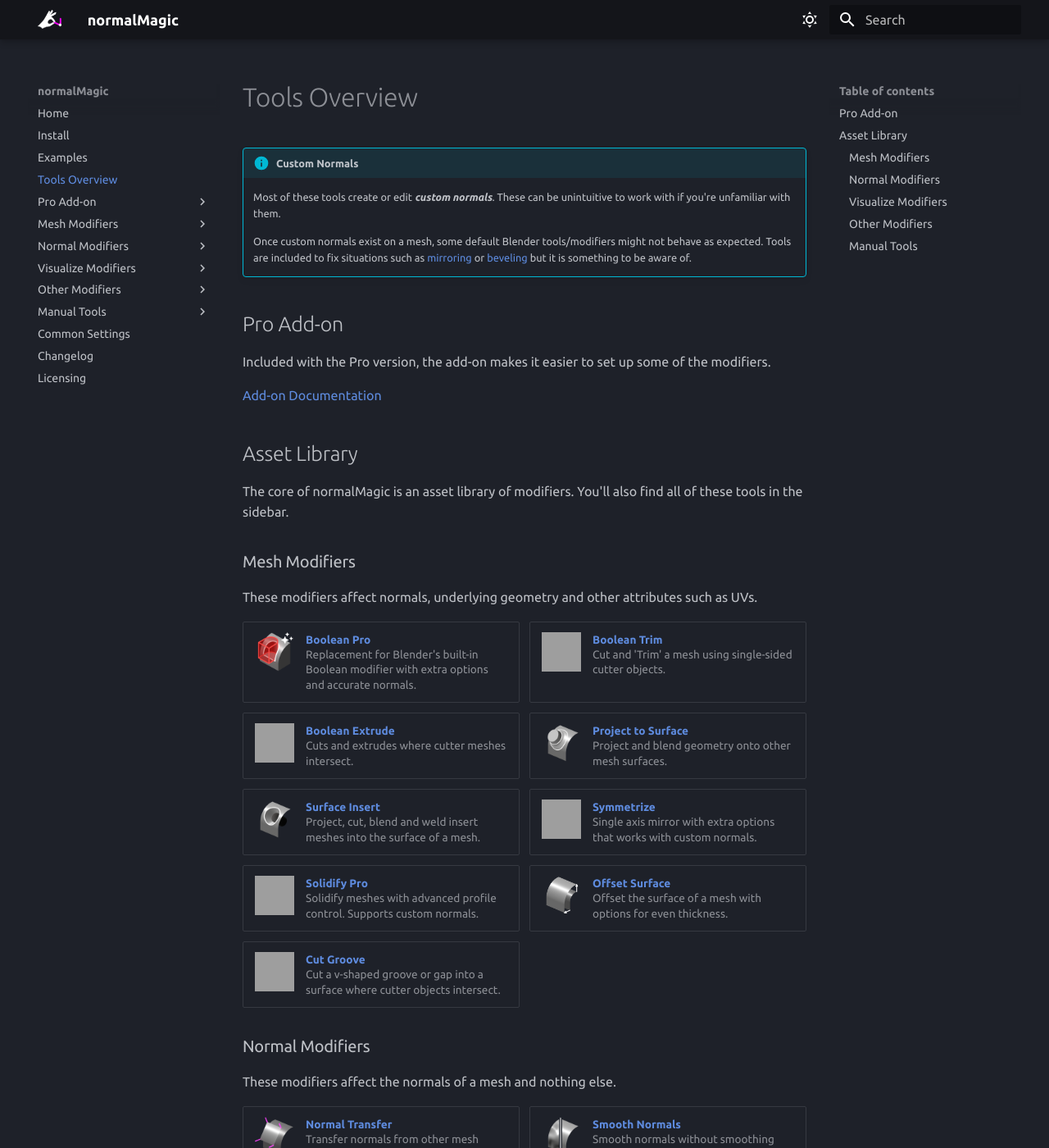
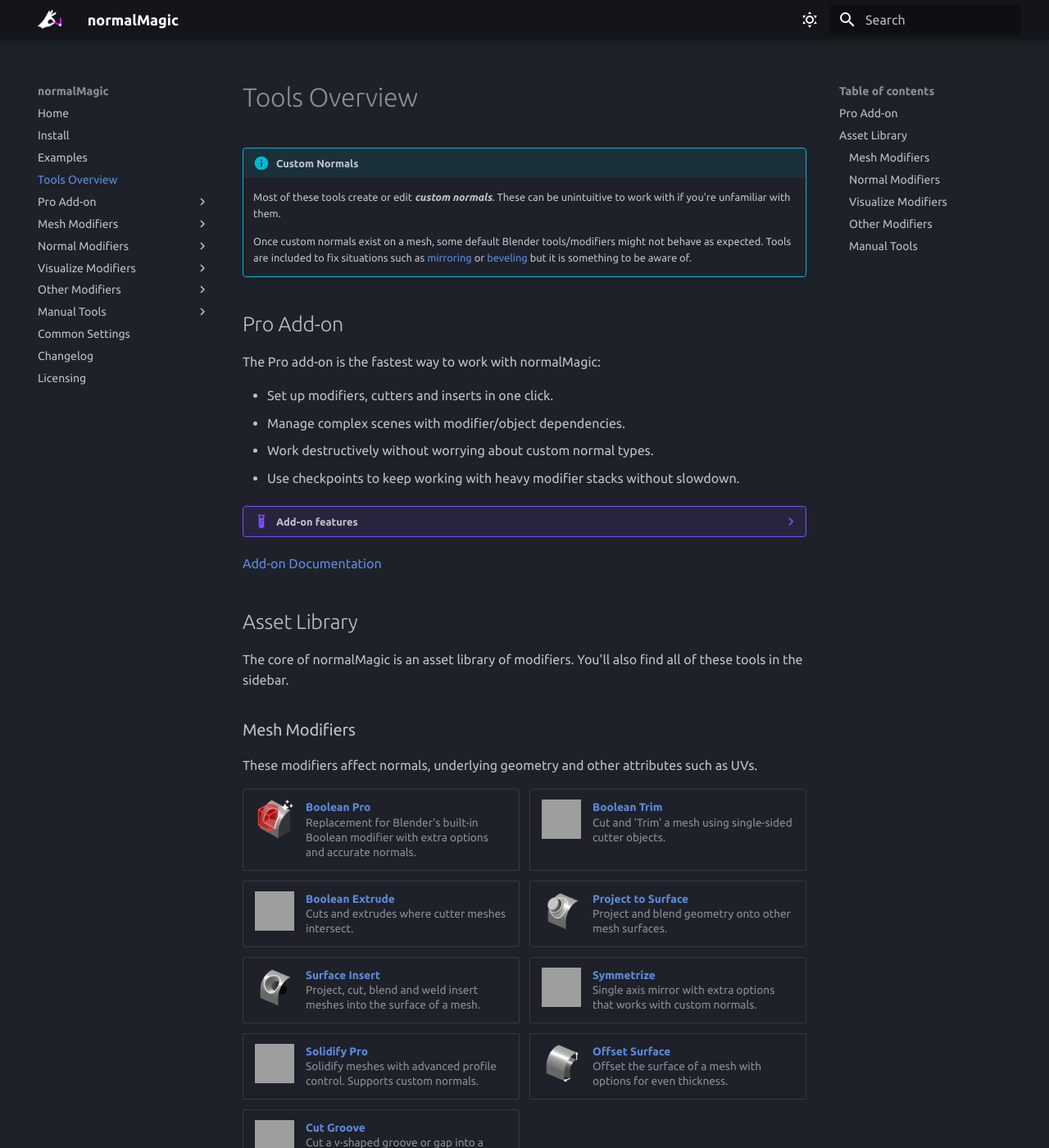
Before and after one commit to SpaghetMeNot/normalmagic, an MkDocs documentation site: the page built from docs/tools_overview.md, in a window 1280 px wide and 1400 px high. Shown: the whole window at 82% size. Built offline with MkDocs 1.6.1 and Material for MkDocs 9.7.7, drawn with Linux system fonts in a browser that asks for light colours; some web fonts are replaced; the version menu is left out; grey boxes are pictures that could not be loaded.

Commit message:
Tools Overview: expanded Pro Add-on intro and collapsible add-on features grid

```diff
--- a/docs/stylesheets/extra.css
+++ b/docs/stylesheets/extra.css
@@ -13,6 +13,15 @@
   width: 2.4rem;
   height: 2.4rem;
   display: block;
+}
+.md-typeset .tool-grid .twemoji.tool-icon {
+  color: var(--md-default-fg-color--light);
+}
+.md-typeset .tool-grid .twemoji.tool-icon svg {
+  width: 1.6rem;
+  height: 1.6rem;
+  max-height: none;
+  margin: 0.4rem;
 }
 .md-typeset .tool-grid a { font-weight: 700; }
 /* Whole card is clickable */
--- a/docs/tools_overview.md
+++ b/docs/tools_overview.md
@@ -6,7 +6,66 @@
     Tools are included to fix situations such as [mirroring](normal_tools/repair_mirrored_normals.md) or [beveling](normal_tools/repair_bevel_normals.md) but it is something to be aware of.
 
 ## Pro Add-on
-Included with the Pro version, the add-on makes it easier to set up some of the modifiers.
+The Pro add-on is the fastest way to work with normalMagic:
+
+- Set up modifiers, cutters and inserts in one click.
+- Manage complex scenes with modifier/object dependencies.
+- Work destructively without worrying about custom normal types.
+- Use checkpoints to keep working with heavy modifier stacks without slowdown.
+
+??? example "Add-on features"
+
+    <div class="grid cards tool-grid side" markdown>
+
+    -   :material-select-multiple:{ .tool-icon }
+
+        [Boolean Pro](./add-on/boolean_pro.md)
+
+        Select cutters, then the object, and click. Cutters are set up for you.
+
+    -   :material-wave-arrow-down:{ .tool-icon }
+
+        [Surface Integration](./add-on/surface_integration.md)
+
+        Insert or project meshes onto a surface in one click.
+
+    -   :material-file-tree-outline:{ .tool-icon }
+
+        [Modifier References](./add-on/modifier_references.md)
+
+        Show, hide, select or apply every object your modifiers reference.
+
+    -   :octicons-link-16:{ .tool-icon }
+
+        [Instance Objects](./add-on/instance_objects.md)
+
+        Duplicate as instances, or use checkpoints to keep heavy stacks responsive.
+
+    -   :material-monitor-eye:{ .tool-icon }
+
+        [Object Display](./add-on/object_display.md)
+
+        Make cutters and helpers "Viewport Only" so they never show in renders.
+
+    -   :material-dock-top:{ .tool-icon }
+
+        [Modifier Header](./add-on/modifier_header.md)
+
+        Add common modifiers from a button bar above the modifier stack.
+
+    -   :material-content-save-cog-outline:{ .tool-icon }
+
+        [Modifier Defaults](./add-on/modifier_defaults.md)
+
+        Save your preferred settings for any modifier. Kept through updates.
+
+    -   :material-alert-outline:{ .tool-icon }
+
+        [Free Normals Warnings](./add-on/free_normals.md)
+
+        Get warned before edits or deformation break custom normals, with one-click fixes.
+
+    </div>
 
 [Add-on Documentation](./add-on/index.md)
 
```
